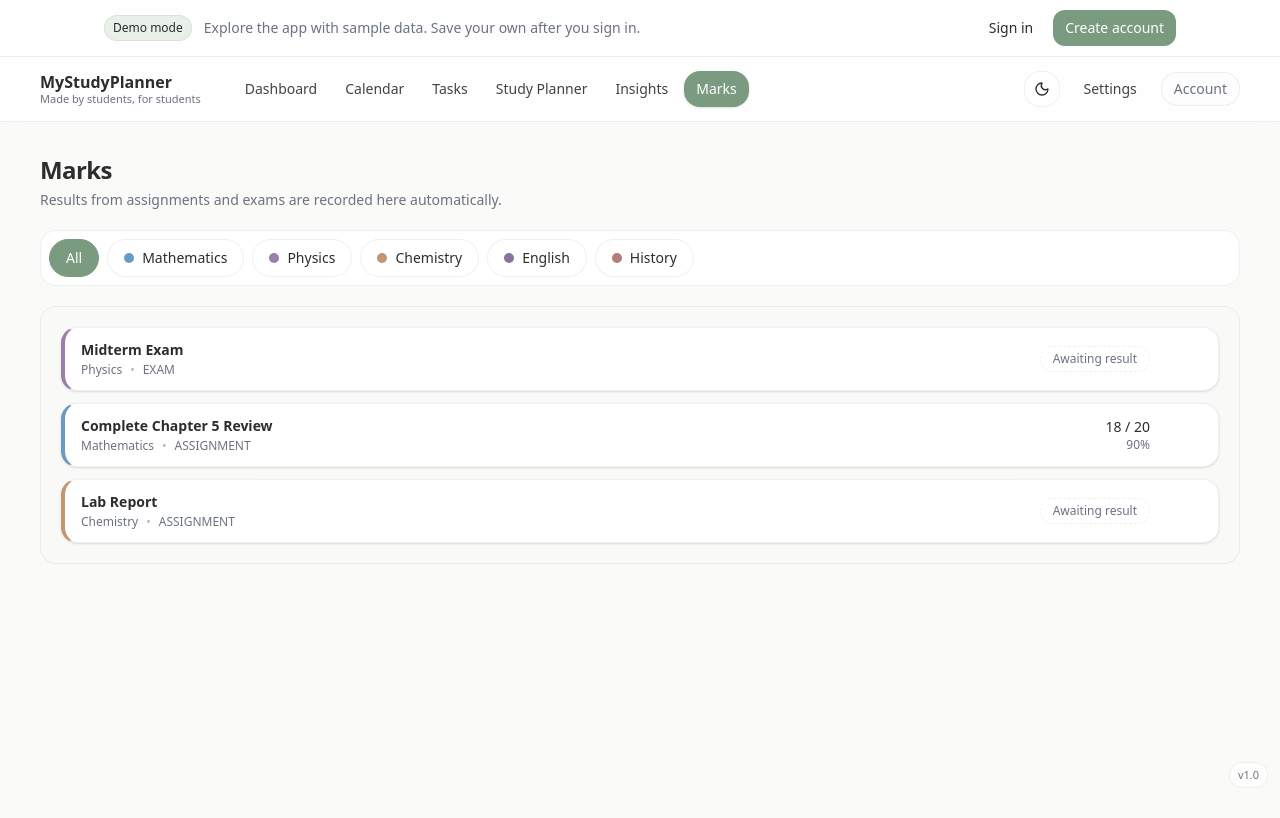
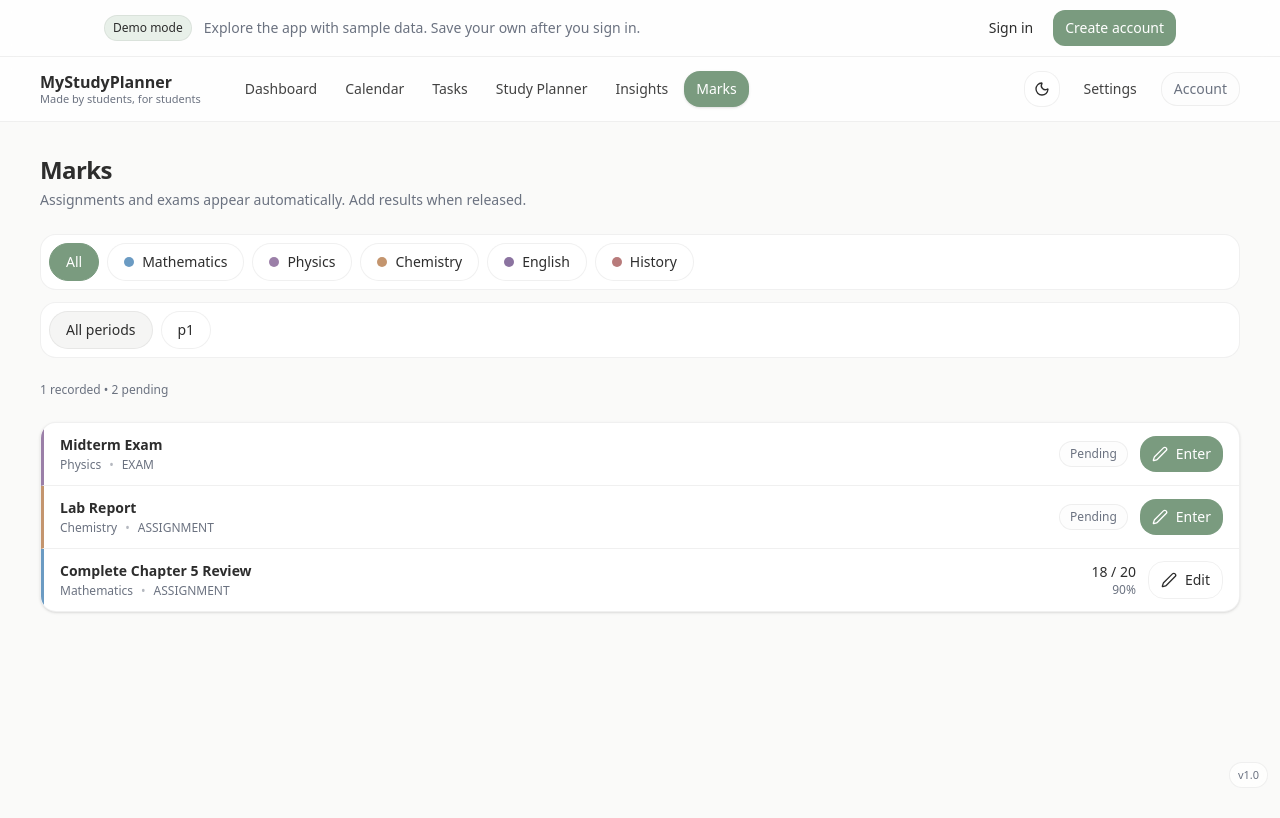
Before and after one commit to kaicrotty88/MyStudyPlanner, a Next.js app: page /demo in a window 1280 px wide. Both pictures are taken after a click on the button "Marks". Shown: the top 818 px of the page. Built offline with nearby package versions, Linux system fonts and the light colour scheme; no server answers.

Commit message:
period logic + marks page overhaul

```diff
--- a/components/marks.tsx
+++ b/components/marks.tsx
@@ -3,7 +3,7 @@
 import React, { useMemo, useState } from "react";
 import { Edit2 } from "lucide-react";
 
-import type { Task, Subject } from "./models";
+import type { Task, Subject, Period } from "./models";
 
 interface MarksProps {
   tasks: Task[];
@@ -13,6 +13,7 @@ interface MarksProps {
 
 export function Marks({ tasks, subjects, onUpdateTask }: MarksProps) {
   const [selectedSubject, setSelectedSubject] = useState<string>("all");
+  const [selectedPeriod, setSelectedPeriod] = useState<string>("all");
 
   const [editingTask, setEditingTask] = useState<Task | null>(null);
 
@@ -24,26 +25,46 @@ export function Marks({ tasks, subjects, onUpdateTask }: MarksProps) {
 
   /* -------------------- Derived data -------------------- */
 
+  // ✅ ONLY assignments + exams
   const assessableTasks = useMemo(() => {
-    return tasks.filter(
-      (t) => t.type === "assignment" || t.type === "exam"
-    );
+    return tasks.filter((t) => t.type === "assignment" || t.type === "exam");
   }, [tasks]);
 
+  // Periods inferred from tasks
+  const periods: Period[] = useMemo(() => {
+    const map = new Map<string, Period>();
+    for (const t of assessableTasks) {
+      if (t.periodId) map.set(t.periodId, { id: t.periodId, name: t.periodId });
+    }
+    return Array.from(map.values());
+  }, [assessableTasks]);
+
   const filteredTasks = useMemo(() => {
-    const base =
+    let base =
       selectedSubject === "all"
         ? assessableTasks
         : assessableTasks.filter((t) => t.subjectId === selectedSubject);
 
-    return [...base].sort((a, b) => b.dueDate.getTime() - a.dueDate.getTime());
-  }, [assessableTasks, selectedSubject]);
+    if (selectedPeriod !== "all") {
+      base = base.filter((t) => t.periodId === selectedPeriod);
+    }
 
-  const subjectById = (id: string) =>
-    subjects.find((s) => s.id === id);
+    // Pending first, then newest
+    return [...base].sort((a, b) => {
+      const aPending = a.result ? 0 : 1;
+      const bPending = b.result ? 0 : 1;
+      if (aPending !== bPending) return bPending - aPending;
+      return b.dueDate.getTime() - a.dueDate.getTime();
+    });
+  }, [assessableTasks, selectedSubject, selectedPeriod]);
+
+  const subjectById = (id: string) => subjects.find((s) => s.id === id);
 
   const percentage = (score: number, outOf: number) =>
     outOf > 0 ? Math.round((score / outOf) * 100) : 0;
+
+  const pendingCount = filteredTasks.filter((t) => !t.result).length;
+  const recordedCount = filteredTasks.filter((t) => Boolean(t.result)).length;
 
   /* -------------------- Handlers -------------------- */
 
@@ -80,21 +101,22 @@ export function Marks({ tasks, subjects, onUpdateTask }: MarksProps) {
   /* -------------------- UI -------------------- */
 
   return (
-    <div className="mx-auto max-w-7xl px-6 md:px-10 py-8 space-y-5">
+    <div className="mx-auto max-w-7xl px-6 md:px-10 py-8 space-y-6">
       {/* Header */}
       <div className="space-y-1">
         <h1 className="text-2xl font-semibold tracking-tight text-foreground">
           Marks
         </h1>
         <p className="text-sm text-muted-foreground">
-          Results from assignments and exams are recorded here automatically.
+          Assignments and exams appear automatically. Add results when released.
         </p>
       </div>
 
+      {/* Filters */}
+      <div className="space-y-3">
         {/* Subject filter */}
         <div className="rounded-2xl border border-border bg-card p-2 flex flex-wrap gap-2">
           <button
-          type="button"
             onClick={() => setSelectedSubject("all")}
             className={[
               "px-4 py-2 rounded-full text-sm font-medium transition border",
@@ -111,7 +133,6 @@ export function Marks({ tasks, subjects, onUpdateTask }: MarksProps) {
             return (
               <button
                 key={s.id}
-              type="button"
                 onClick={() => setSelectedSubject(s.id)}
                 className={[
                   "px-4 py-2 rounded-full text-sm font-medium transition border",
@@ -133,10 +154,51 @@ export function Marks({ tasks, subjects, onUpdateTask }: MarksProps) {
           })}
         </div>
 
-      {/* List */}
-      <div className="rounded-2xl border border-border bg-muted/20 p-4 md:p-5 space-y-3">
+        {/* Period filter */}
+        {periods.length > 0 && (
+          <div className="rounded-2xl border border-border bg-card p-2 flex flex-wrap gap-2">
+            <button
+              onClick={() => setSelectedPeriod("all")}
+              className={[
+                "px-4 py-2 rounded-full text-sm font-medium transition border",
+                selectedPeriod === "all"
+                  ? "bg-muted text-foreground border-border"
+                  : "bg-card border-border hover:bg-muted",
+              ].join(" ")}
+            >
+              All periods
+            </button>
+
+            {periods.map((p) => {
+              const active = selectedPeriod === p.id;
+              return (
+                <button
+                  key={p.id}
+                  onClick={() => setSelectedPeriod(p.id)}
+                  className={[
+                    "px-4 py-2 rounded-full text-sm font-medium transition border",
+                    active
+                      ? "bg-muted/60 border-border"
+                      : "bg-card border-border hover:bg-muted",
+                  ].join(" ")}
+                >
+                  {p.name}
+                </button>
+              );
+            })}
+          </div>
+        )}
+      </div>
+
+      {/* Status strip */}
+      <div className="text-xs text-muted-foreground">
+        {recordedCount} recorded • {pendingCount} pending
+      </div>
+
+      {/* Record sheet */}
+      <div className="rounded-2xl border border-border bg-card shadow-sm overflow-hidden">
         {filteredTasks.length === 0 ? (
-          <div className="rounded-2xl border border-dashed border-border bg-background/40 p-10 text-center">
+          <div className="p-10 text-center bg-background/40">
             <div className="text-sm font-medium text-foreground">
               No assessments
             </div>
@@ -145,17 +207,17 @@ export function Marks({ tasks, subjects, onUpdateTask }: MarksProps) {
             </div>
           </div>
         ) : (
-          filteredTasks.map((task) => {
+          <div className="divide-y divide-border">
+            {filteredTasks.map((task) => {
               const subject = subjectById(task.subjectId);
               const hasResult = Boolean(task.result);
 
               return (
                 <div
                   key={task.id}
-                className="group rounded-2xl border border-border bg-card px-4 py-3 shadow-sm hover:shadow-md transition"
+                  className="px-4 py-3 hover:bg-muted/20 transition"
                   style={{
-                  borderLeftWidth: 4,
-                  borderLeftColor: subject?.color,
+                    borderLeft: `3px solid ${subject?.color ?? "transparent"}`,
                   }}
                 >
                   <div className="flex items-center justify-between gap-4">
@@ -163,17 +225,17 @@ export function Marks({ tasks, subjects, onUpdateTask }: MarksProps) {
                       <div className="text-sm font-semibold text-foreground truncate">
                         {task.title}
                       </div>
-                    <div className="mt-0.5 text-xs text-muted-foreground flex items-center gap-2">
+                      <div className="mt-0.5 text-xs text-muted-foreground flex gap-2">
                         <span>{subject?.name}</span>
-                      <span className="text-muted-foreground/50">•</span>
+                        <span className="opacity-50">•</span>
                         <span className="uppercase">{task.type}</span>
                       </div>
                     </div>
 
-                  <div className="flex items-center gap-4 shrink-0">
+                    <div className="flex items-center gap-3">
                       {hasResult ? (
                         <div className="text-right">
-                        <div className="text-sm font-medium text-foreground">
+                          <div className="text-sm font-medium">
                             {task.result!.score} / {task.result!.outOf}
                           </div>
                           <div className="text-xs text-muted-foreground">
@@ -185,38 +247,40 @@ export function Marks({ tasks, subjects, onUpdateTask }: MarksProps) {
                           </div>
                         </div>
                       ) : (
-                      <span className="text-xs px-3 py-1 rounded-full border border-dashed border-border text-muted-foreground">
-                        Awaiting result
+                        <span className="text-xs px-2.5 py-1 rounded-full border border-border bg-muted/20 text-muted-foreground">
+                          Pending
                         </span>
                       )}
 
                       <button
                         onClick={() => openEdit(task)}
-                      className="h-9 w-9 grid place-items-center rounded-xl hover:bg-muted transition opacity-0 group-hover:opacity-100"
-                      aria-label="Edit result"
-                      type="button"
+                        className={[
+                          "inline-flex items-center gap-2 rounded-xl px-3 py-2 text-sm font-medium transition",
+                          hasResult
+                            ? "border border-border hover:bg-muted"
+                            : "bg-primary text-primary-foreground hover:bg-primary/90",
+                        ].join(" ")}
                       >
                         <Edit2 className="h-4 w-4" />
+                        {hasResult ? "Edit" : "Enter"}
                       </button>
                     </div>
                   </div>
                 </div>
               );
-          })
+            })}
+          </div>
         )}
       </div>
 
-      {/* Edit result modal */}
-      {editingTask ? (
+      {/* Edit modal */}
+      {editingTask && (
         <>
-          <div
-            className="fixed inset-0 bg-black/40 z-40"
-            onClick={closeEdit}
-          />
-          <div className="fixed z-50 top-1/2 left-1/2 -translate-x-1/2 -translate-y-1/2 w-full max-w-md rounded-2xl border border-border bg-card shadow-xl overflow-hidden">
+          <div className="fixed inset-0 bg-black/40 z-40" onClick={closeEdit} />
+          <div className="fixed z-50 top-1/2 left-1/2 -translate-x-1/2 -translate-y-1/2 w-full max-w-md rounded-2xl border border-border bg-card shadow-xl">
             <div className="px-5 py-4 border-b border-border">
-              <div className="text-sm font-semibold text-foreground">
-                Enter result
+              <div className="text-sm font-semibold">
+                {editingTask.result ? "Edit result" : "Enter result"}
               </div>
               <div className="text-xs text-muted-foreground">
                 {editingTask.title}
@@ -232,7 +296,7 @@ export function Marks({ tasks, subjects, onUpdateTask }: MarksProps) {
                   onChange={(e) =>
                     setFormData({ ...formData, score: e.target.value })
                   }
-                  className="w-full rounded-xl border border-border bg-input-background px-4 py-2.5 text-sm"
+                  className="rounded-xl border border-border px-4 py-2.5 text-sm"
                 />
                 <input
                   type="number"
@@ -241,7 +305,7 @@ export function Marks({ tasks, subjects, onUpdateTask }: MarksProps) {
                   onChange={(e) =>
                     setFormData({ ...formData, outOf: e.target.value })
                   }
-                  className="w-full rounded-xl border border-border bg-input-background px-4 py-2.5 text-sm"
+                  className="rounded-xl border border-border px-4 py-2.5 text-sm"
                 />
               </div>
 
@@ -251,22 +315,20 @@ export function Marks({ tasks, subjects, onUpdateTask }: MarksProps) {
                 onChange={(e) =>
                   setFormData({ ...formData, notes: e.target.value })
                 }
-                className="w-full rounded-xl border border-border bg-input-background px-4 py-2.5 text-sm resize-none"
+                className="w-full rounded-xl border border-border px-4 py-2.5 text-sm resize-none"
                 rows={3}
               />
 
               <div className="flex gap-2 pt-2">
                 <button
                   onClick={saveResult}
-                  className="flex-1 rounded-xl bg-primary px-4 py-2.5 text-sm font-medium text-primary-foreground hover:bg-primary/90 transition"
-                  type="button"
+                  className="flex-1 rounded-xl bg-primary px-4 py-2.5 text-sm font-medium text-primary-foreground hover:bg-primary/90"
                 >
                   Save
                 </button>
                 <button
                   onClick={closeEdit}
-                  className="flex-1 rounded-xl border border-border bg-card px-4 py-2.5 text-sm hover:bg-muted transition"
-                  type="button"
+                  className="flex-1 rounded-xl border border-border px-4 py-2.5 text-sm hover:bg-muted"
                 >
                   Cancel
                 </button>
@@ -274,7 +336,7 @@ export function Marks({ tasks, subjects, onUpdateTask }: MarksProps) {
             </div>
           </div>
         </>
-      ) : null}
+      )}
     </div>
   );
 }
```
Lines whose indentation alone changed are shown as unchanged.
